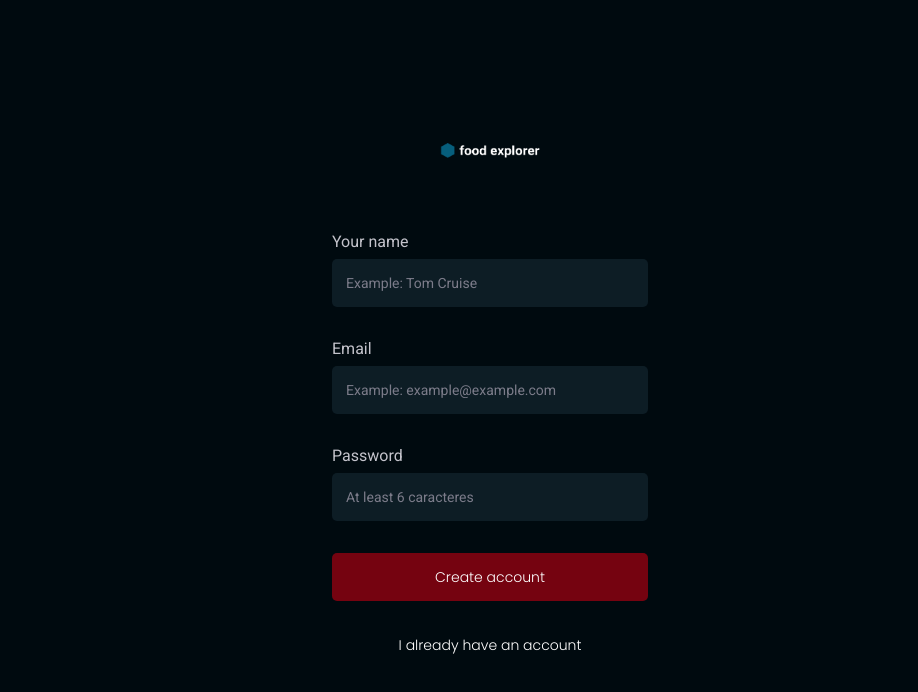
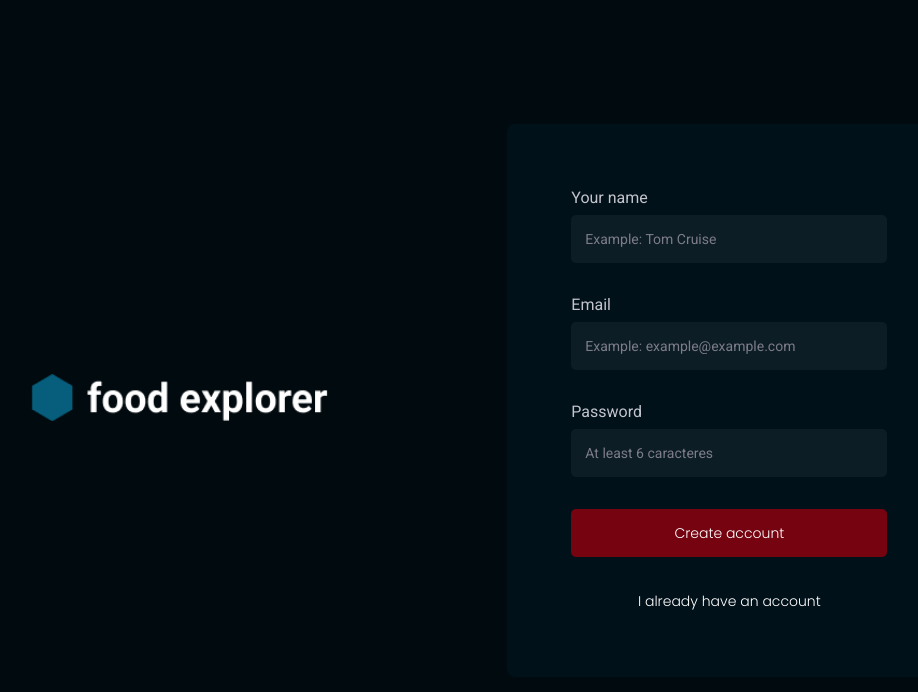
Before and after one commit to MoaraMiranda/food-explorer, a React (Vite) app: page / in a window 1280 px wide. Shown: the top 692 px of the page, without its empty margins (150-1068 px from the left). Built offline with nearby package versions, Linux system fonts and the light colour scheme.

Commit message:
SignUp page responsive config added

```diff
--- a/src/pages/SignUp/index.jsx
+++ b/src/pages/SignUp/index.jsx
@@ -6,7 +6,7 @@ import { Logotype } from "../../components/Logotype";
 export function SignUp() {
   return (
     <Container>
-      <Logotype size={270} />
+      <Logotype size={230} desktopSize={300} />
       <Form>
         <div className="input-wrapper">
           <div className="input-container">
--- a/src/pages/SignUp/styles.js
+++ b/src/pages/SignUp/styles.js
@@ -1,4 +1,5 @@
 import styled from "styled-components";
+import { DEVICE_BREAKPOINTS } from "../../styles/deviceBreakpoints";
 
 export const Container = styled.div`
   height: 100vh;
@@ -6,16 +7,26 @@ export const Container = styled.div`
   flex-direction: column;
   align-items: center;
   justify-content: center;
+
+  @media (min-width: ${DEVICE_BREAKPOINTS.LG}) {
+    flex-direction: row;
+    justify-content: space-evenly;
+  }
 `;
 
 export const Form = styled.form`
   padding: 0 20px;
-  width: 100%;
   display: flex;
   flex-direction: column;
   justify-content: center;
   align-items: center;
   gap: 32px;
+
+  @media (min-width: ${DEVICE_BREAKPOINTS.LG}) {
+    background-color: ${({ theme }) => theme.COLORS.DARK_700};
+    border-radius: ${({ theme }) => theme.RADIUS.MD};
+    padding: 64px;
+  }
 
   > a {
     text-align: center;
@@ -31,6 +42,13 @@ export const Form = styled.form`
     gap: 32px;
     align-items: center;
     margin-top: 70px;
+
+    @media (min-width: ${DEVICE_BREAKPOINTS.LG}) {
+      margin-top: 0;
+    }
+    @media (max-width: ${DEVICE_BREAKPOINTS.XS}) {
+      width: 250px;
+    }
   }
   .input-container {
     display: grid;
```
